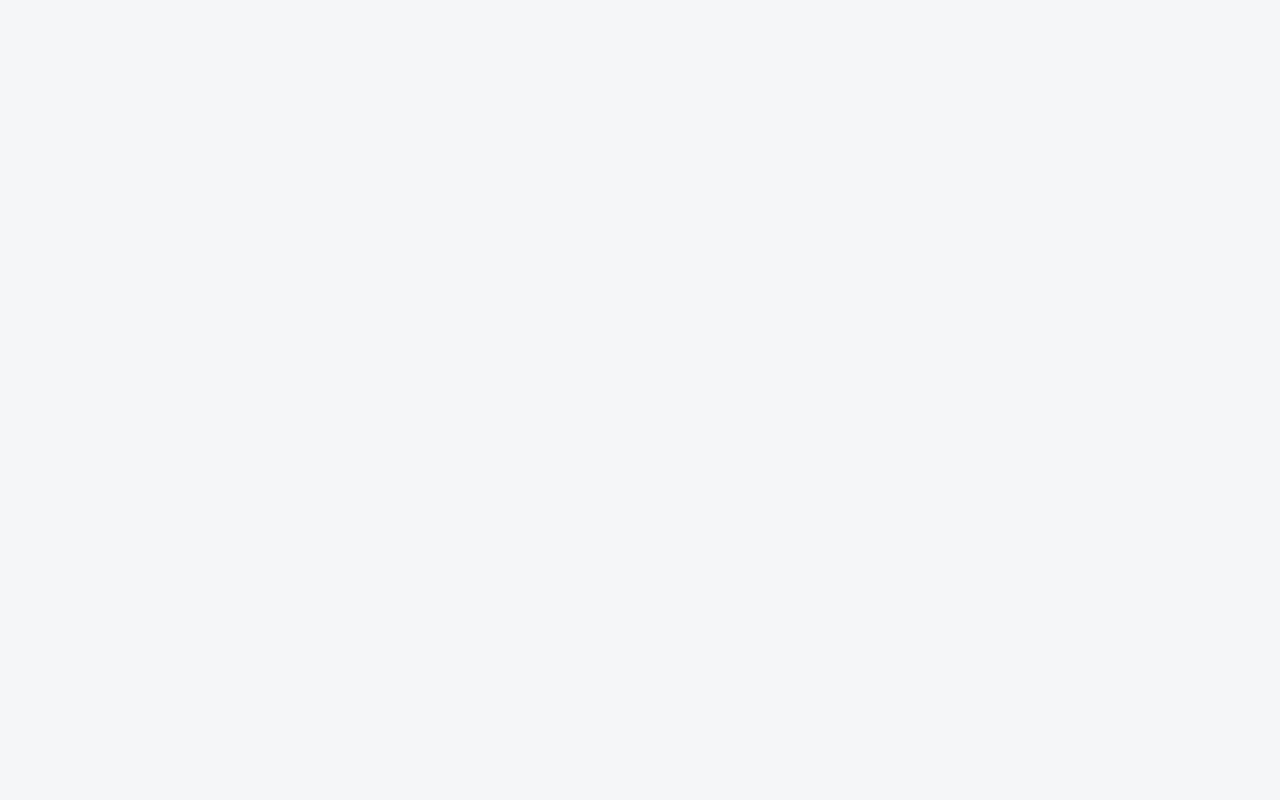
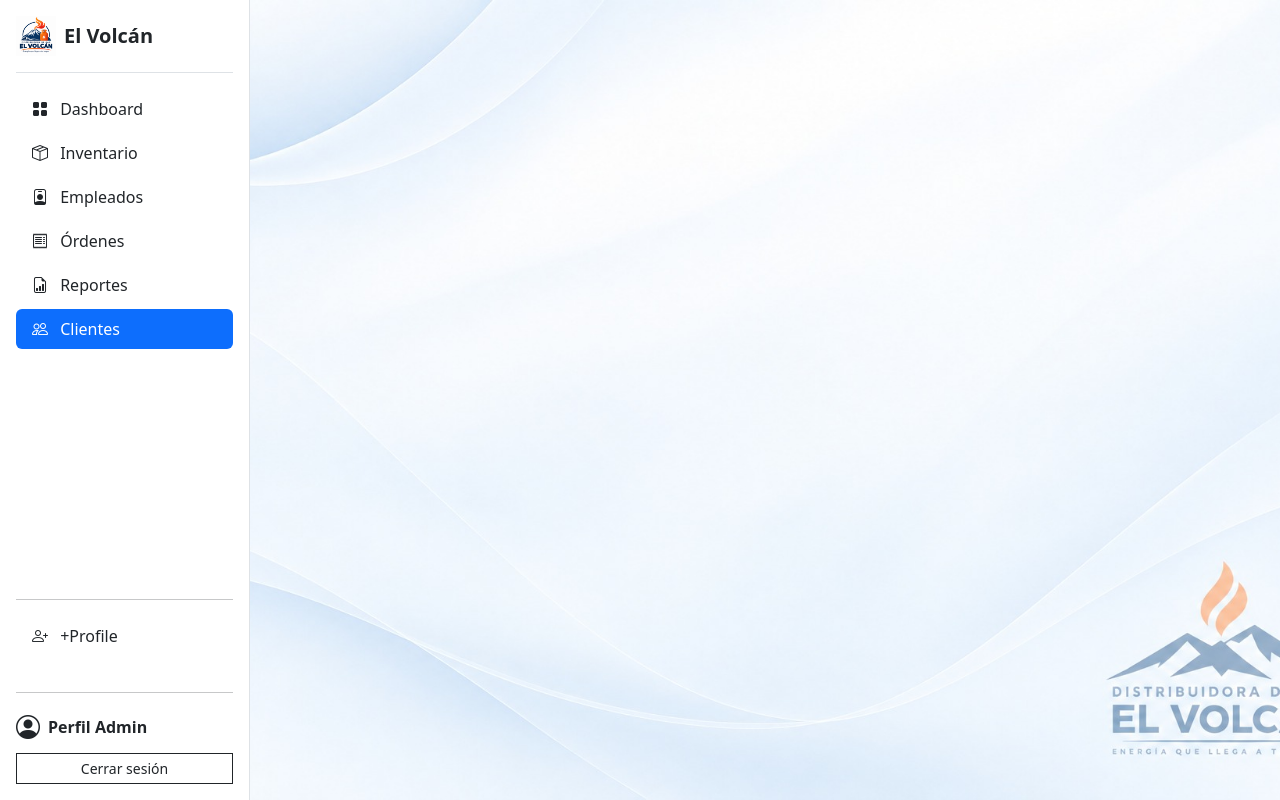
Before and after one commit to Ben0zero/Distribuidora-Gas-El-Volcan, a React (Vite) app in the folder Version 2/: page /admin/clientes in a window 1280 px wide. Before the commit this address had no page. Built offline with nearby package versions, Linux system fonts and the light colour scheme.

Commit message:
feat(admin): ruta y enlace de Clientes (vista vacia)

```diff
--- a/Version 2/src/App.jsx
+++ b/Version 2/src/App.jsx
@@ -19,6 +19,7 @@ import ListaUsuarios from './pages/admin/ListaUsuarios'
 import NuevoUsuario from './pages/admin/NuevoUsuario'
 import Ordenes from './pages/admin/Ordenes'
 import Reportes from './pages/admin/Reportes'
+import Clientes from './pages/admin/Clientes'
 import { CLAVES } from './utils/validaciones'
 import {
   agregarItem,
@@ -96,6 +97,7 @@ function App() {
           <Route path="usuarios/nuevo" element={<NuevoUsuario />} />
           <Route path="ordenes" element={<Ordenes />} />
           <Route path="reportes" element={<Reportes />} />
+          <Route path="clientes" element={<Clientes />} />
         </Route>
       </Routes>
     </BrowserRouter>
--- a/Version 2/src/pages/admin/AdminLayout.jsx
+++ b/Version 2/src/pages/admin/AdminLayout.jsx
@@ -8,13 +8,12 @@ const PRINCIPAL = [
   { to: '/admin/usuarios', icono: 'bi-person-badge', label: 'Empleados' },
   { to: '/admin/ordenes', icono: 'bi-receipt', label: 'Órdenes' },
   { to: '/admin/reportes', icono: 'bi-file-earmark-bar-graph', label: 'Reportes' },
+  { to: '/admin/clientes', icono: 'bi-people', label: 'Clientes' },
 ]
 
 const SECUNDARIA = [{ to: '/admin/usuarios/nuevo', icono: 'bi-person-plus', label: '+Profile' }]
 
-const inactivos = [
-  { icono: 'bi-people', label: 'Clientes' },
-]
+const inactivos = []
 
 function classNav({ isActive }) {
   return 'nav-link ' + (isActive ? 'active' : 'link-dark')
--- /dev/null
+++ b/Version 2/src/pages/admin/Clientes.jsx
@@ -0,0 +1,5 @@
+function Clientes() {
+    return <></>
+}
+
+export default Clientes
```
